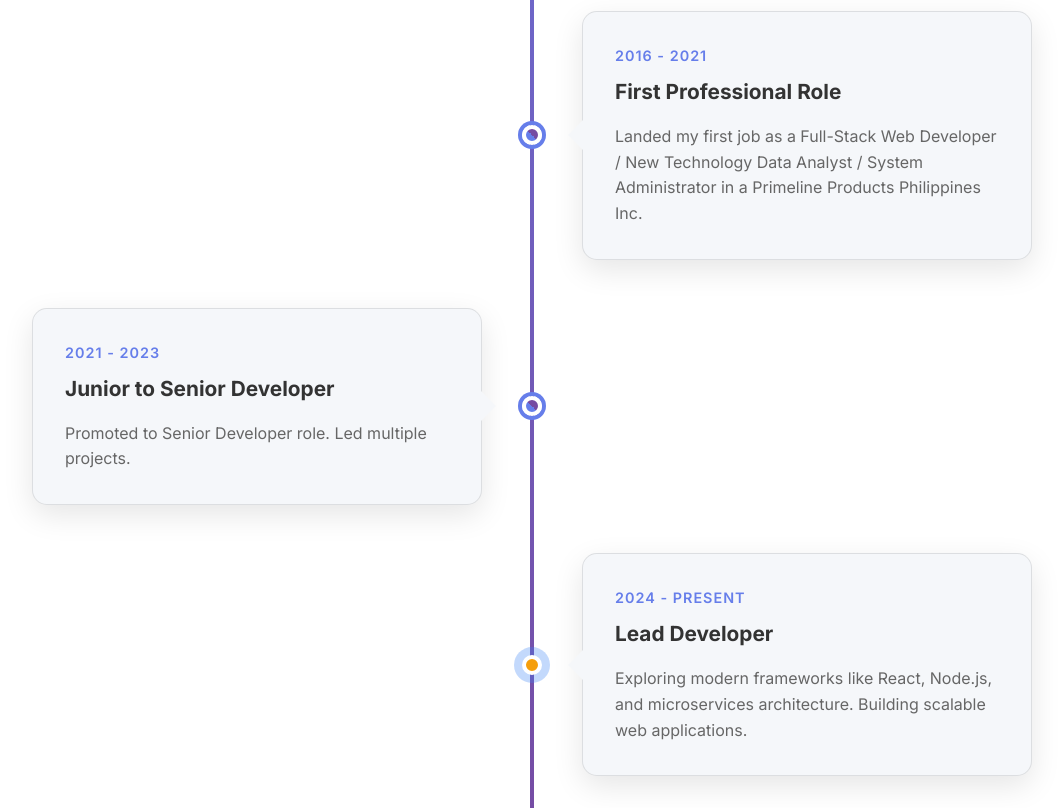
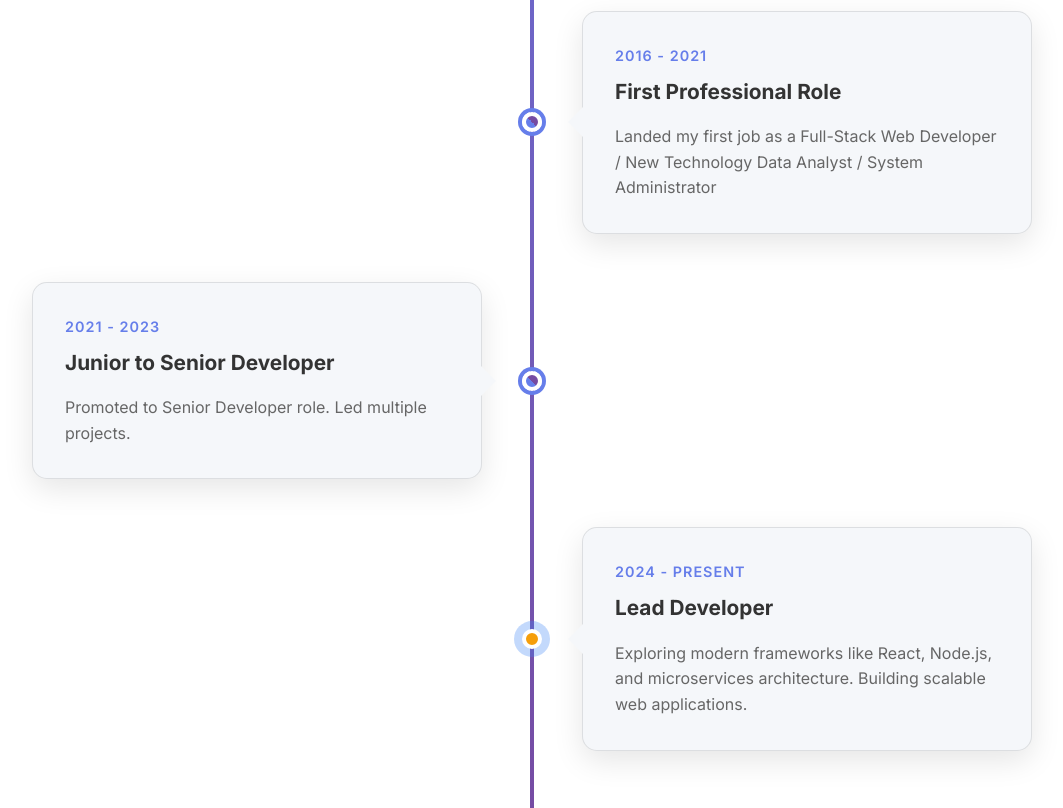
Before and after one commit to prinsudesu/portfolio, a React (Create React App) app: page / in a window 1280 px wide. Shown: the part 2460-3268 px from the top of the page, without its empty margins (108-1171 px from the left). Built offline with nearby package versions, Linux system fonts and the light colour scheme; the HTML template or start-up script is replaced by a standard one.

Commit message:
Update Journey.js

```diff
--- a/src/components/Journey.js
+++ b/src/components/Journey.js
@@ -24,7 +24,7 @@ const Journey = () => {
     {
       year: '2016 - 2021',
       title: 'First Professional Role',
-      description: 'Landed my first job as a Full-Stack Web Developer / New Technology Data Analyst / System Administrator in a Primeline Products Philippines Inc.',
+      description: 'Landed my first job as a Full-Stack Web Developer / New Technology Data Analyst / System Administrator',
       type: 'career milestone'
     },
     {
```
